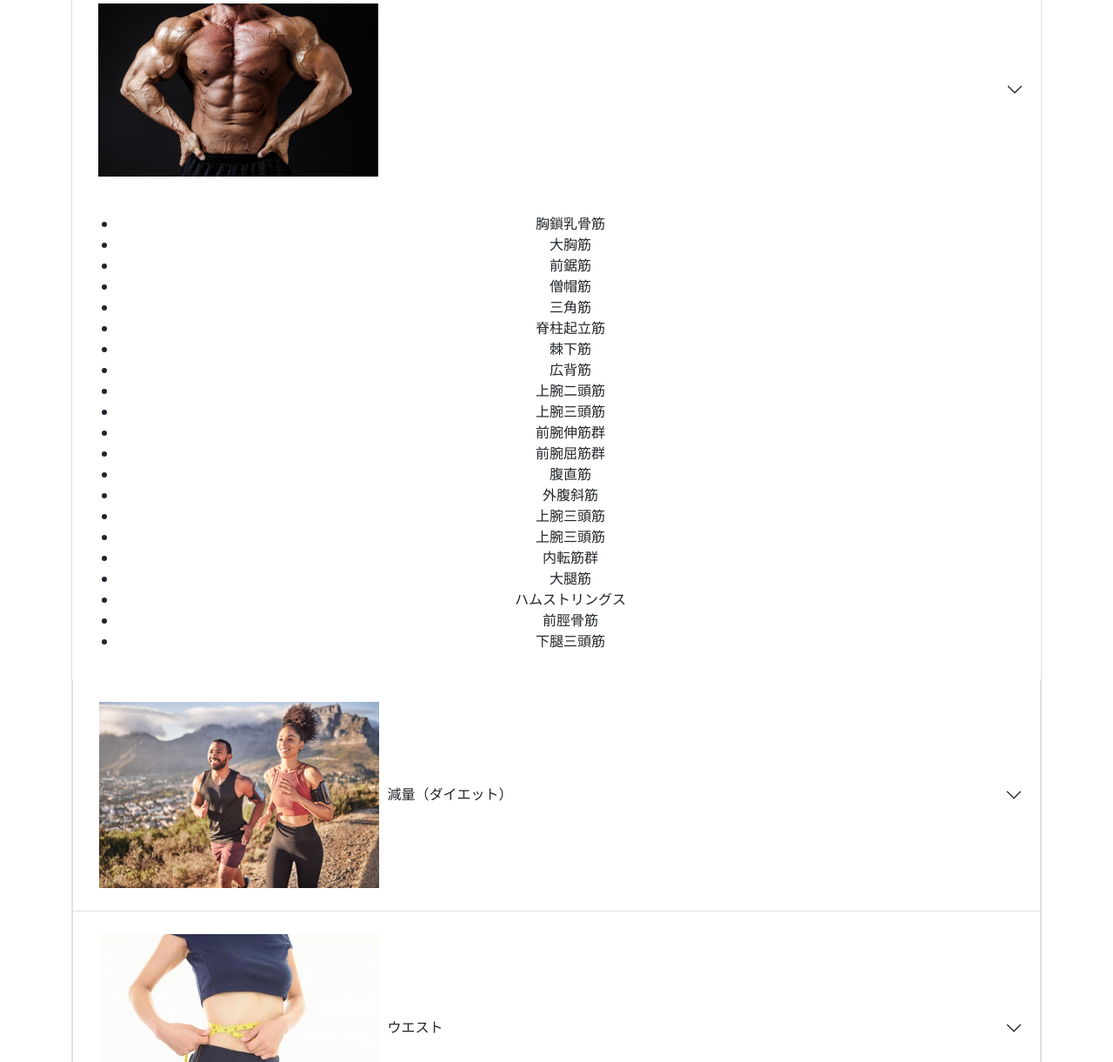
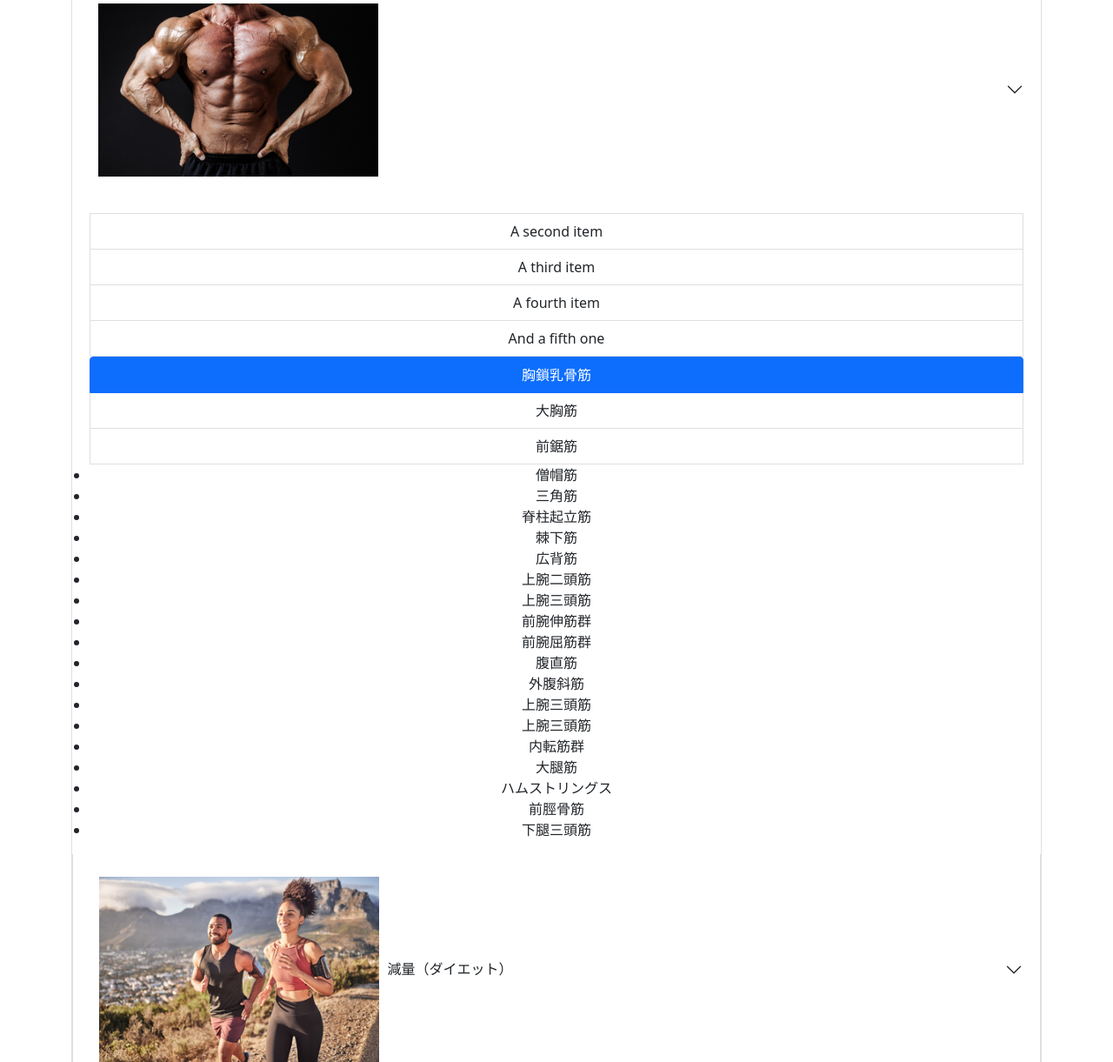
Before and after one commit to shukurimu0121/team_project, a Flask app: page /keyword in a window 1280 px wide. Shown: the part 161-1382 px from the top of the page at 87% size. Run offline with Flask 2, Linux system fonts and the light colour scheme; a user stored in the database is signed in; some libraries are stand-ins or nearby versions.

Commit message:
Mon, Mar 6, 2023, 3:28 PM +09:00

```diff
--- a/team/templates/keyword.html
+++ b/team/templates/keyword.html
@@ -18,10 +18,15 @@
               <div id="panelsStayOpen-collapseOne" class="accordion-collapse collapse show" aria-labelledby="panelsStayOpen-headingOne">
                 <div class="accordion-body">
                   <!--ここが1つ目のボディです。2つ目3つ目のボディの参考にしてください。-->
-                    <ul>
-                        <li>胸鎖乳骨筋</li>
-                        <li>大胸筋</li>
-                        <li>前鋸筋</li>
+                    <li class="list-group-item">A second item</li>
+                    <li class="list-group-item">A third item</li>
+                    <li class="list-group-item">A fourth item</li>
+                    <li class="list-group-item">And a fifth one</li>
+                  </ul>
+                  <ul class="list-group">
+                    <li class="list-group-item active" aria-current="true">胸鎖乳骨筋</li>
+                        <li class="list-group-item">大胸筋</li>
+                        <li class="list-group-item">前鋸筋</li>
                         <li>僧帽筋</li>
                         <li>三角筋</li>
                         <li>脊柱起立筋</li>
```
